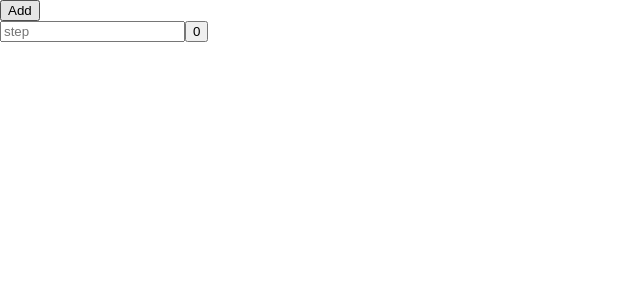
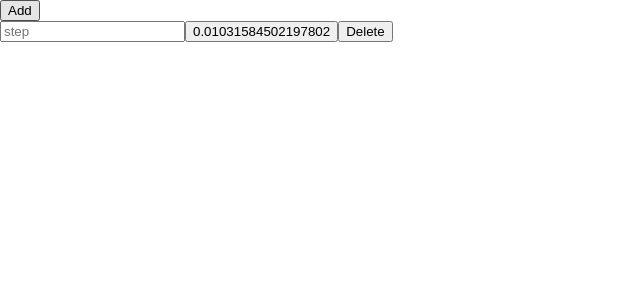
Before and after one commit to fallahpour-fr/TreeNode, a React (Create React App) app: page / in a window 1280 px wide. Both pictures are taken after a click on the button "Add". Shown: the top 300 px of the page, without its empty margins (0-640 px from the left). Built offline with nearby package versions, Linux system fonts and the light colour scheme.

Commit message:
Add delete button

```diff
--- a/src/treeNode.tsx
+++ b/src/treeNode.tsx
@@ -33,22 +33,25 @@ export const TreeNode = () => {
 
     interface TreeNode {
         title: string,
-        childs: Array<TreeNode>
+        childs: Array<TreeNode>,
+        id: number
     }
 
     const [root, setRoot] = useState<TreeNode>(
         {
             title: 'root',
-            childs: []
+            childs: [],
+            id: 0
         }
     );
     const [currentNode, setCurrentNode] = useState<TreeNode>(root);
     const [idPath, setIdPath] = useState<Array<any>>([]);
 
-    const AddItem = () => {
+    const AddItem = (id: number) => {
         currentNode?.childs.push({
             title: `step`,
-            childs: []
+            childs: [],
+            id: id
         });
         setRoot({ ...root });
     }
@@ -65,12 +68,22 @@ export const TreeNode = () => {
         let currentItem = findCurrentItem(idPath, root);
         setCurrentNode(currentItem);
     }
+
+    const deleteButton = (id: number) => {
+        let currentItem = findCurrentItem(idPath, root);
+        currentItem.childs = currentItem.childs.filter((item: any) => item.id !== id);
+        setCurrentNode({...root});
+
+    }
+
+    console.log(root);
     return <div>
-        <button onClick={() => { AddItem() }} >Add</button>
+        <button onClick={() => { AddItem((Math.random())) }} >Add</button>
         {currentNode?.childs.map((item: any, index: any) => {
             return <div key={index} >
                 <input placeholder={item.title} id={index} />
-                <button onClick={() => { showStep(index) }} >{index}</button>
+                <button onClick={() => { showStep(index) }} >{item.id}</button>
+                <button onClick={() => { deleteButton(item.id) }} >Delete</button>
             </div>
         })}
     </div>
```
